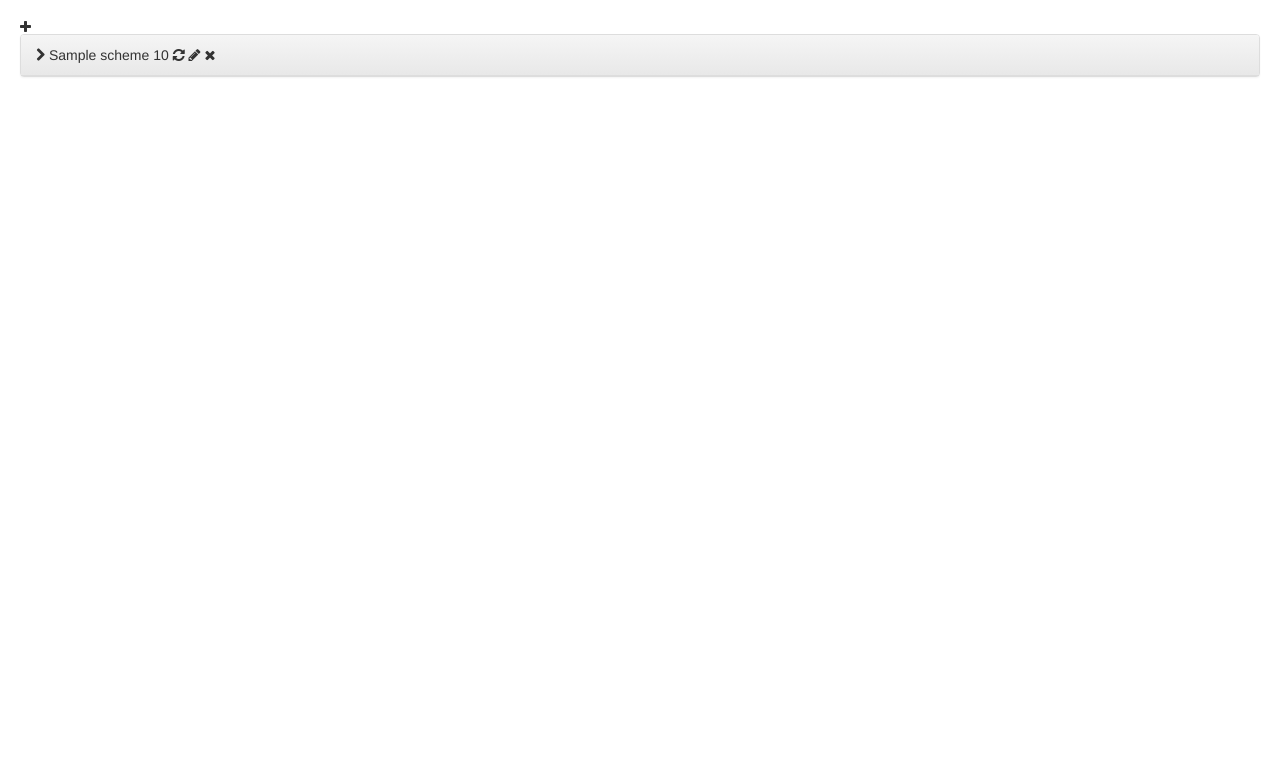
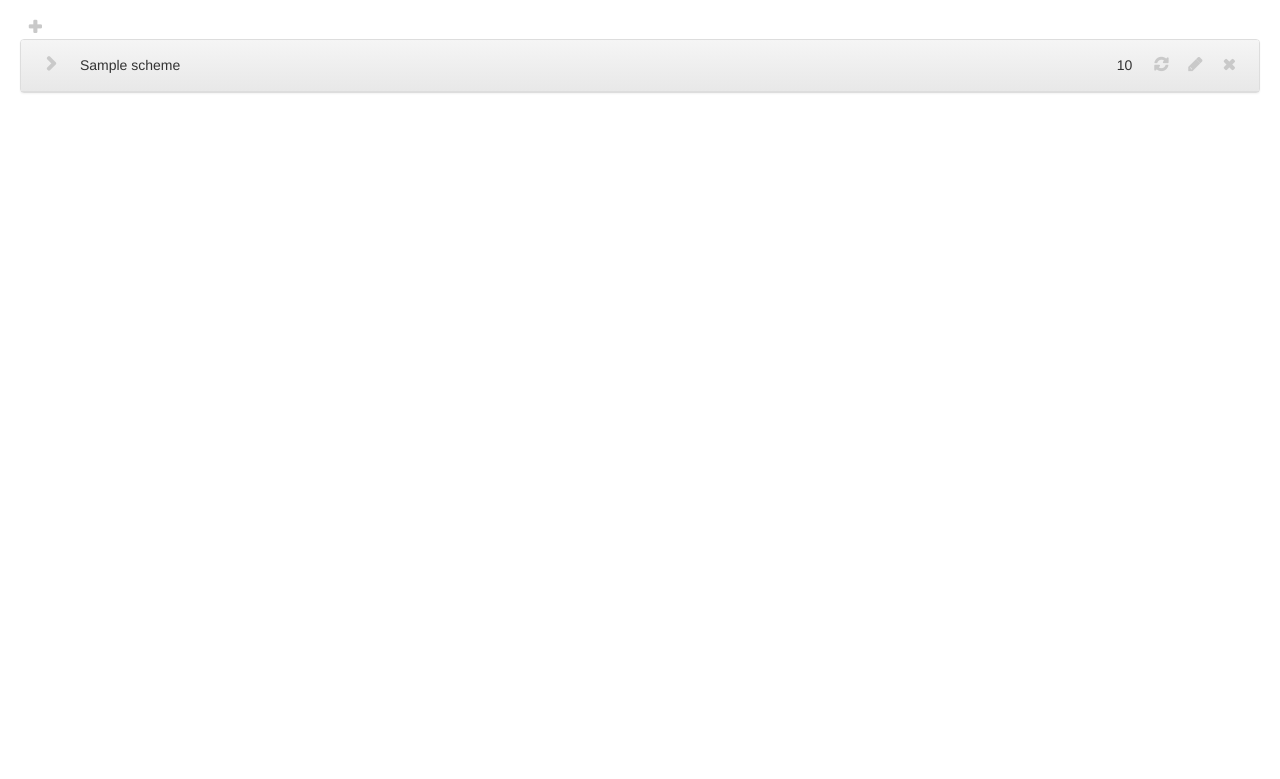
Before and after one commit to RobJohansen/Point-List, a Python web app: template templates/home.html in a window 1280 px wide. Shown: the top 779 px of the page. Run offline with Jinja, Linux system fonts and the light colour scheme; the template is opened without the code that fills it: most values are stand-ins (such as "Sample title", 1, 10 or a date in 2020).

Commit message:
Tidy CSS

```diff
--- a/scripts/main.js
+++ b/scripts/main.js
@@ -1,11 +1,3 @@
-function a() {
-  $(this).parent().find(".grip").toggleClass("fa-chevron-right fa-chevron-down");
-}
-
-function b() {
-  $(this).toggleClass("fa-bars fa-chevron-right fa-chevron-down");
-}
-
 function add() {
   var t = $(this);
   t.toggleClass("fa-plus fa-refresh fa-spin");
@@ -23,6 +15,7 @@ function add() {
     });
 }
 
+
 function remove() {
   var t = $(this);
   t.toggleClass("fa-times fa-refresh fa-spin");
@@ -35,6 +28,7 @@ function remove() {
       t.toggleClass("fa-times fa-refresh fa-spin");
     });
 }
+
 
 function update() {
   var t = $(this);
@@ -50,15 +44,14 @@ function update() {
     });
 }
 
+
 function edit() {
   var t = $(this);
   var p = t.parent();
+  var f = p.siblings(".edit").find(".form-inline");
 
   if (t.hasClass("fa-check")) {
     t.toggleClass("fa-check fa-refresh fa-spin");
-
-    var f = p.siblings(".edit").find(".form-inline");
-
     f.removeClass("has-error");
 
     if (f.find("input").filter(function() { return this.value == ""; }).length == 0) {
@@ -67,205 +60,55 @@ function edit() {
         f.serialize() + "&key=" + p.attr("tag"),
         function () {
           t.toggleClass("fa-pencil fa-check fa-refresh fa-spin");
-          p.siblings('.edit').toggle();
-          p.siblings('.view').toggle();
+          p.siblings(".edit").toggle();
+          p.siblings(".view").toggle();
         });
     } else {
+      t.toggleClass("fa-check fa-refresh fa-spin");
       f.addClass("has-error");
     }
   } else {
     t.toggleClass('fa-pencil fa-check');
-    p.siblings('.edit').toggle();
-    p.siblings('.view').toggle();
+    p.siblings(".edit").toggle();
+    p.siblings(".view").toggle();
   }
 }
 
+
+function a() {
+  $(this).parent().find(".btn-grip").toggleClass("fa-chevron-right fa-chevron-down");
+}
+
+
+function b() {
+  $(this).toggleClass("fa-bars fa-chevron-right fa-chevron-down");
+}
+
+
 function setup(n) {
-  n.find(".fa-plus").click(add);
-  n.find(".fa-times").click(remove);
-  n.find(".fa-refresh").click(update);
-  n.find(".fa-pencil").click(edit);
+  n.find(".collapse").on("show.bs.collapse", a);
+  n.find(".collapse").on("hide.bs.collapse", a);
+
+  n.find(".btn-grip").hover(b, b);
+  n.find(".btn-add").click(add);
+  n.find(".btn-remove").click(remove);
+  n.find(".btn-update").click(update);
+  n.find(".btn-edit").click(edit);
 
   n.find(".hide").removeClass("hide").hide();
-
-  n.find(".collapse").on("show.bs.collapse", a);
-  n.find(".collapse").on("hide.bs.collapse", a);
-  n.find('.grip').hover(b, b);
 }
 
+
 $(document).ready(function() {
-  var n = $(this);
-  setup(n);
+  setup($(this));
+
+  $(".rows")
+    .sortable({
+      placeholder : "placeholder",
+      handle      : ".btn-grip",
+      start       : function(e, ui) {
+                      ui.placeholder.height(ui.item.height());
+                    }
+    })
+    .disableSelection();
 });
-
-
-
-
-
-
-
-
-
-
-
-
-
-
-
-// var SPEED = 200;
-
-// function adder() {
-//   var t = $(this);
-
-//   $.post("/add", "key=" + t.closest("[tag]").attr("tag"), function(o) {
-//     //ROWS
-//     var g = $(".header > .group").filter(function() { return this.innerText == o.scheme; });
-
-//     var target = $(g.length == 0 ? ".panel-group" : g.closest(".panel").find('.panel-body').first());
-
-//     var add = $(g.length == 0 ? o.group : o.row);
-
-//     $(add)
-//       .hide()
-//       .appendTo(target)
-//       .slideDown(SPEED, function() {
-//         t.remove();
-
-//         t.off("click");
-
-//         add.find(".fa-check").on("click", save);
-//         add.find(".fa-pencil").on("click", edit);
-//         add.find(".fa-refresh").on("click", updater);
-//         add.find(".fa-times").on("click", deleter);
-
-//         add.find(".fa-bars").hide();
-//         add.find(".panel-heading").on("mouseover", hover);
-//         add.find(".panel-heading").on("mouseout", unhover);
-
-//         $(".panel").removeAttr("style");
-
-//         // MENU
-//         // if (t.siblings(".group:before").length == 0) t = t.parents(".group:before");
-//       });
-
-//   });
-// }
-
-// function deleter() {
-//   var t = $(this);
-
-//   $.post("/delete", "key=" + t.closest("[tag]").attr("tag"), function(o) {
-//     //ROWS
-//     var g = t.closest(".panel");
-
-//     $(g.siblings().length == 0 ? g.parents(".panel") : g)
-//       .slideUp(SPEED, function() {
-//         g.remove();
-
-//         //MENU
-//         var menu = $(".add-menu");
-//         var existing = menu.children(".group").filter(function() { return this.innerText == o.group; });
-
-//         var scheme = "<li class='add-option' tag='" + o.id + "'><a href='#'>" + o.name + "</a></li>";
-//         var group = "<li class='group'>" + o.group + "</li>";
-
-//         if (existing.length == 0) {
-//           // Add Group and Scheme
-//           menu.append(group + scheme);
-//         } else {
-//           // Add Scheme to Group
-//           existing.after(scheme);
-//         }
-
-//         $("[tag='" + o.id + "'").on("click", adder);
-//       });
-//   });
-// }
-
-// function updater() {
-//   var t = $(this);
-
-//   t.addClass("fa-spin");
-
-//   $.get("/update", "key=" + t.closest("[tag]").attr("tag"), function(o) {
-//     t.parent().find(".points").html(o.points);
-//     t.removeClass("fa-spin");
-//   });
-// }
-
-// function edit() {
-//   var p = $(this).parent();
-
-//   p.siblings(".edit").show();
-//   p.hide();
-// }
-
-// function save() {
-//   var t = $(this);
-//   var p = t.parent();
-
-//   p.removeClass("has-error");
-
-//   if (t.siblings().filter(function() { return this.value == ""; }).length == 0) {
-
-//     $.post("/save", p.serialize() + "&key=" + p.parent().parent().attr("tag"), function() {
-//       p.parent().siblings(".refresh").show();
-//       p.parent().hide();
-//     });
-
-//   } else {
-//     p.addClass("has-error");
-//   }
-// }
-
-// function hover() {
-//   $(this).find(".fa-bars").show();
-// }
-
-// function unhover() {
-//   $(this).find(".fa-bars").hide();
-// }
-
-// $(document).ready(function() {
-//   // HIDE
-//   $(".hide").removeClass("hide").hide();
-
-//   // SORT
-//   $(".sortableItem")
-//     .sortable({
-//       placeholder : "placeholder",
-//       connectWith : ".sortableItem",
-//       handle      : ".fa-bars",
-//       start       : function(e, ui) {
-//                       ui.placeholder.height(ui.item.height());
-//                     }
-//     })
-//     .disableSelection();
-
-//   $(".sortable")
-//     .sortable({
-//       placeholder : "placeholder",
-//       handle      : ".fa-bars",
-//       start       : function(e, ui) {
-//                       ui.placeholder.height(ui.item.height());
-//                     }
-//     })
-//     .disableSelection();
-
-//   // MOVE
-//   $(".fa-bars").hide();
-
-//   $(".panel-heading").hover(hover, unhover);
-
-//   // EDIT
-//   $(".fa-pencil").click(edit);
-
-//   $(".fa-check").click(save);
-
-
-
-//   $(".fa-refresh").click(updater);
-//   $(".fa-times").click(deleter);
-//   $(".add-option").click(adder);
-
-// });
--- a/styles/main.css
+++ b/styles/main.css
@@ -1,59 +1,83 @@
-/*.cool-font {
-  font-family: 'Krona One', sans-serif !important;
+body {
+  margin:           20px;
+  min-width:        760px;
 }
-*/
 
-body {
-  margin: 20px;
+i {
+  color:            rgb(201, 201, 201);
+  font-size:        16px;
+  font-weight:      600 !important;
+  margin:           0px 5px;
+  width:            20px;
+  text-align:       center;
+}
+
+i:hover {
+  cursor:           pointer;
+  color:            black;
+}
+
+.points {
+  position:         relative;
+  left:             -10px;
+}
+
+.scheme {
+  position:         relative;
+  left:             10px;
+}
+
+.scheme:hover {
+  cursor:           pointer;
+  text-decoration:  underline;
+}
+
+.panel {
+  margin:           3px 0px;
+}
+
+.panel-heading {
+  height:           52px;
+}
+
+.placeholder {
+  border:           1px solid #fcefa1;
+  background-color: #fbf9ee;
+  color:            #363636;
+  margin:           3px 0px;
+}
+
+.edit input {
+  width:            200px;
+  font-size:        14px;
+  display:          inline;
+  position:         relative;
+  top:              -1px;
+  left:             -1px;
+}
+
+.pad {
+  display:          inline;
+  line-height:      30px;
+}
+
+.inner-pad {
+  display:          inline;
 }
 
 
 
-i {
-  color: lightgray;
-  font-size: 18px;
-  padding: 0px 10px;
-  width: 40px;
-}
-
-i:hover {
-  cursor: pointer;
-  color: black;
-}
-
-i.grip {
-  position: absolute;
-}
 
 
 
-.edit form {
-  display: inline-block !important;
-  margin-bottom: 0px !important;
-}
+/*.cool-font {
+  font-family: 'Krona One', sans-serif !important;
+}*/
 
-.edit input {
-  width: 200px;
-}
+/*
 
 
-.edit, .view {
-  left: 50px;
-  position: relative;
-}
 
-.scheme {
-  cursor: pointer;
-}
-
-.scheme:hover {
-  text-decoration: underline;
-}
-
-
-.panel-heading {
-  height: 48px;
-}
 
 
 
--- a/templates/home.html
+++ b/templates/home.html
@@ -8,6 +8,8 @@
     <link rel="stylesheet" type="text/css" href="styles/bootstrap.min.css">
     <link rel="stylesheet" type="text/css" href="styles/bootstrap-theme.min.css">
 
+    <link rel="stylesheet" type="text/css" href="styles/main.css">
+
     <script type="text/javascript" src="scripts/jquery-1.9.1.js"></script>
     <script type="text/javascript" src="scripts/jquery-ui.js"></script>
     <script type="text/javascript" src="scripts/bootstrap.min.js"></script>
@@ -15,26 +17,16 @@
     <script type="text/javascript" src="scripts/main.js"></script>
   </head>
 
-  <body style="margin: 20px;">
-
-    <i class="fa fa-plus"></i>
-
+  <body>
+    <i class="btn-add fa fa-plus"></i>
 
     <br />
 
-
     <div class="rows">
-
-
-      {% include "templates/row.html" %}
-
-
-
+      {% for m in ms %}
+        {% include "templates/row.html" %}
+      {% endfor %}
     </div>
-
-
-
-
 
   </body>
 </html>
--- a/templates/row.html
+++ b/templates/row.html
@@ -1,69 +1,45 @@
 <div class="panel panel-default">
 
   <div class="panel-heading">
-    <i class="grip fa fa-chevron-right"></i>
+    <span class="pad">
+      <i class="btn-grip fa fa-chevron-right"></i>
+    </span>
 
-    <span class="view {{ "hide" if not m.username }}">
+    <span class="pad pull-right" tag="{{ m.key().id() }}">
+      <i class="btn-edit fa {{ 'fa-pencil' if m.username else 'fa-check' }}"></i>
+
+      <i class="btn-remove fa fa-times"></i>
+    </span>
+
+    <span class="pad view {{ 'hide' if not m.username }}">
       <span class="scheme" data-toggle="collapse" data-target="#row{{ m.key().id() }}">
         {{ m.scheme.name }}
       </span>
 
-      <span>
-        <span class="points">{{ m.points }}</span>
+      <span class="inner-pad pull-right">
+        <span class="points">
+          {{ m.points }}
+        </span>
 
-        <i class="fa fa-refresh"></i>
+        <i class="btn-update fa fa-refresh"></i>&nbsp;
       </span>
     </span>
 
-    <span class="edit {{ "hide" if m.username }}">
-      <form class="form-inline" method="post" role="form">
-        <span>
-          <input name="name"
-            placeholder="Name"
-            value="{{ m.scheme.name }}"
-            type="text"
-            class="form-control input-sm" />
-        </span>
+    <span class="pad edit {{ 'hide' if m.username }}">
+      <input  class="form-control input-sm" type="text" placeholder="Name" value="{{ m.scheme.name }}" name="name" />
 
-        <span>
-          <input name="username"
-            placeholder="Username"
-            value="{{ m.username }}"
-            type="text"
-            class="form-control input-sm" />
+      <span class="inner-pad pull-right">
+        <input class="form-control input-sm" type="text" placeholder="Username" value="{{ m.username or '' }}" name="username" />
 
-          <input name="password"
-            placeholder="Password"
-            value="{{ m.password }}"
-            type="password"
-            class="form-control input-sm" />
-        </span>
-      </form>
-    </span>
-
-    <span tag="{{ m.key().id() }}">
-      <i class="fa fa-pencil"></i>
-
-      <i class="fa fa-times"></i>
+        <input class="form-control input-sm"  type="password" placeholder="Password" value="{{ m.password or '' }}" name="password" />
+      </span>
     </span>
   </div>
 
-
-
-
-
-
-
   <div class="collapse" id="row{{ m.key().id() }}">
-
     <div class="panel-body">
-      {% if m.username %}
-        {{ m.content|safe }}
-      {% else %}
-
-      {% endif %}
+      {{ m.content|safe }}
     </div>
-
   </div>
 
 </div>
```
Also changed, not shown: models.py (+22 -33 lines), scripts/main - Copy.js (added, +163 -0 lines), views.py (+13 -4 lines), 1 other file.
